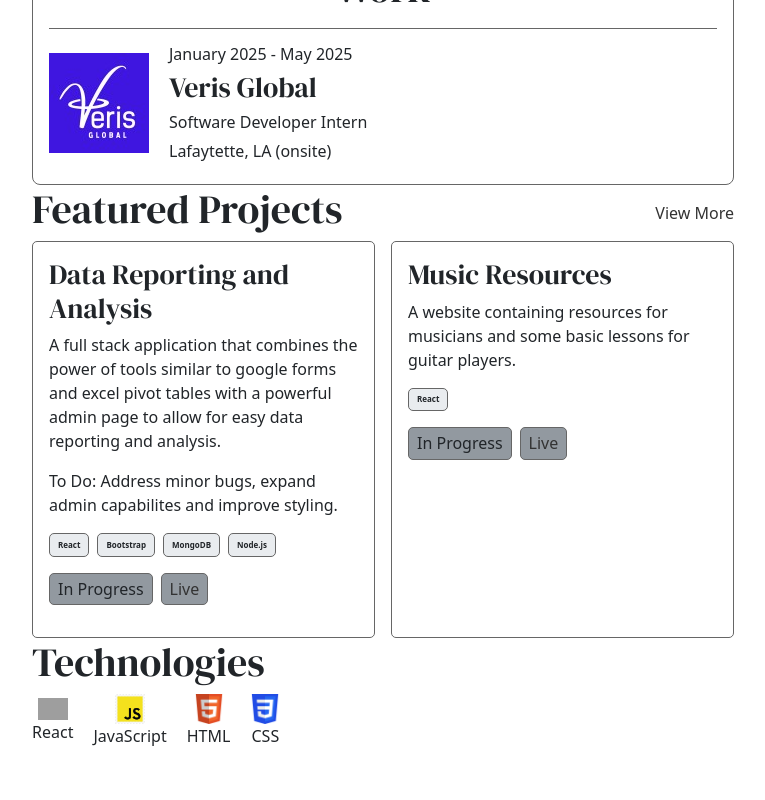
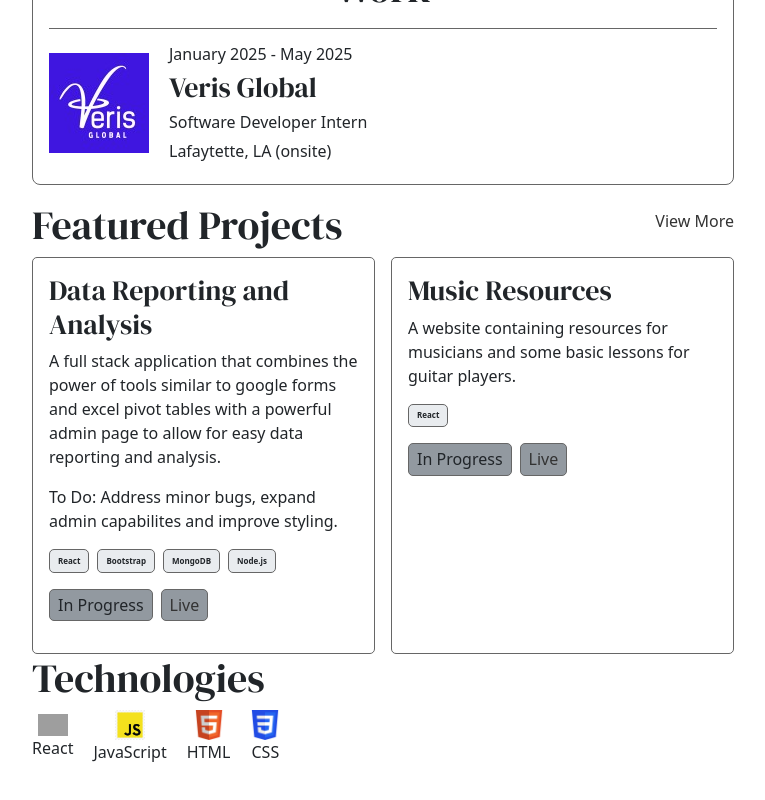
Before and after one commit to CalvinGaiennie/portfolio-vite, a React (Vite) app: page / in a window 1280 px wide. Shown: the part 727-1527 px from the top of the page, without its empty margins (257-1022 px from the left). Built offline with nearby package versions, Linux system fonts and the light colour scheme; grey boxes are pictures that could not be loaded.

Commit message:
added some padding

```diff
--- a/src/components/ProjectsPreview.jsx
+++ b/src/components/ProjectsPreview.jsx
@@ -5,7 +5,7 @@ function ProjectsPreview() {
   return (
     <div>
       <div className={styles.projectsPreviewHeader}>
-        <h1>Featured Projects</h1>
+        <h1 className={styles.projectsPreviewHeaderTitle}>Featured Projects</h1>
         <NavLink to="/Projects" className={styles.projectsPreviewLink}>
           View More
         </NavLink>
--- a/src/components/ProjectsPreview.module.css
+++ b/src/components/ProjectsPreview.module.css
@@ -13,6 +13,10 @@
   display: flex;
   justify-content: space-between;
   align-items: center;
+}
+
+.projectsPreviewHeaderTitle {
+  padding-top: 1rem;
 }
 
 @media (max-width: 768px) {
```
